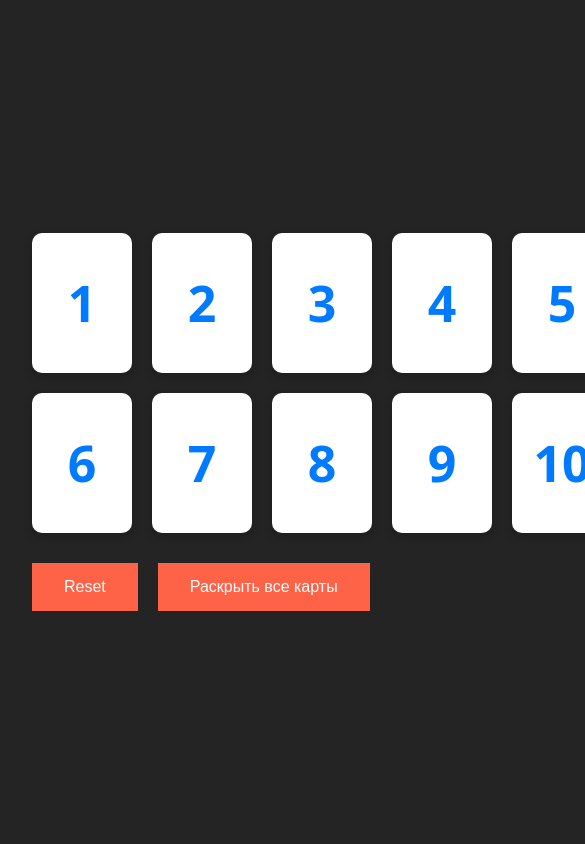
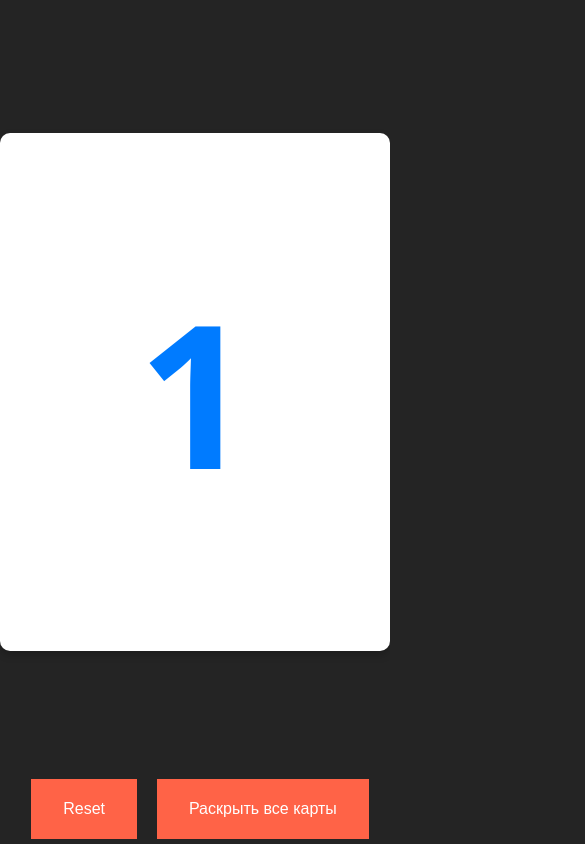
Before and after one commit to vadimfilimonov/mafia-game, a React (Vite) app: page / in a window 390 px wide. Shown: the top 844 px of the page, 585 px wide, since content can reach past the window. Built offline with nearby package versions, Linux system fonts and the light colour scheme.

Commit message:
Add mobile styles

```diff
--- a/src/App.css
+++ b/src/App.css
@@ -12,8 +12,20 @@
 .cards {
   display: grid;
   grid-template-columns: repeat(5, 1fr);
-  justify-content: center;
   gap: 20px;
+}
+
+@media (max-width: 768px) {
+  .cards {
+    display: flex;
+    align-items: center;
+    overflow-x: scroll;
+    position: fixed;
+    top: 0;
+    left: 0;
+    width: 100%;
+    height: calc(100vh - 60px);
+  }
 }
 
 .toolbar {
@@ -21,8 +33,21 @@
   gap: 20px;
 }
 
+@media (max-width: 768px) {
+  .toolbar {
+    position: fixed;
+    justify-content: center;
+    padding: 5px;
+    width: 100%;
+    height: 60px;
+    left: 0;
+    bottom: 0;
+  }
+}
+
 .button {
   display: flex;
+  align-items: center;
   background-color: tomato;
   border: none;
   color: white;
--- a/src/Card.css
+++ b/src/Card.css
@@ -15,10 +15,28 @@
   transition: transform 0.5s ease, background-color 0.5s ease, box-shadow 0.3s ease;
 }
 
+.card::after {
+  position: absolute;
+  top: 50%;
+  left: 50%;
+  transform: translate(-50%, -50%);
+}
+
+@media (max-width: 768px) {
+  .card {
+    width: 100%;
+    height: 0;
+    padding-bottom: 133%;
+    flex: 0 0 auto;
+    scroll-snap-align: start;
+    font-size: 200px;
+  }
+}
+
+
 .card--closed {
   background-color: white;
   color: #007bff;
-  font-size: 50px;
   font-weight: 900;
 }
 
@@ -29,14 +47,6 @@
 .card--active {
   transform: rotateY(180deg);
   background-color: #007bff;
-}
-
-.card--active::after {
-  font-size: 50px;
-  position: absolute;
-  top: 50%;
-  left: 50%;
-  transform: translate(-50%, -50%);
 }
 
 .card--active.card--red {
```
